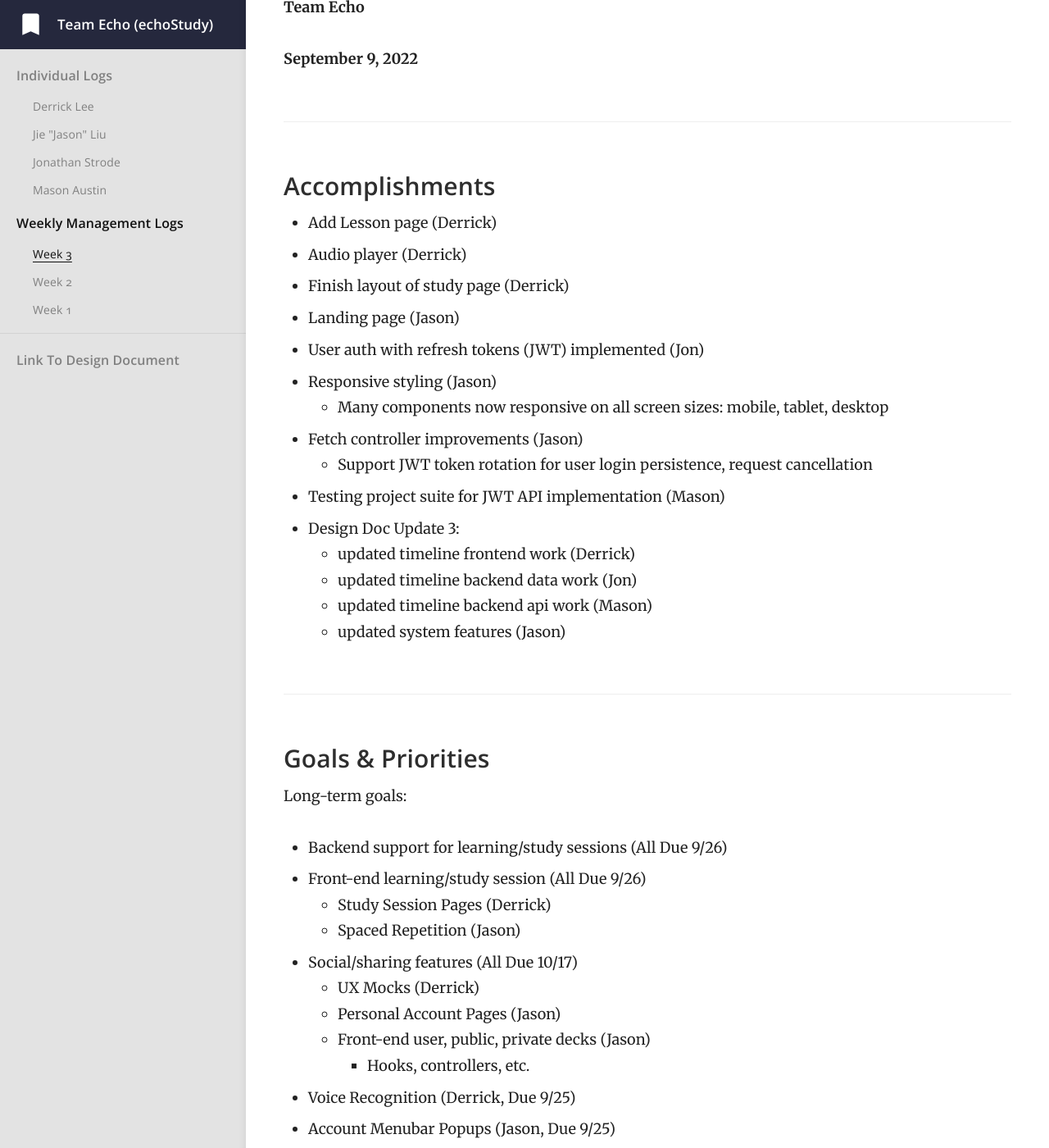
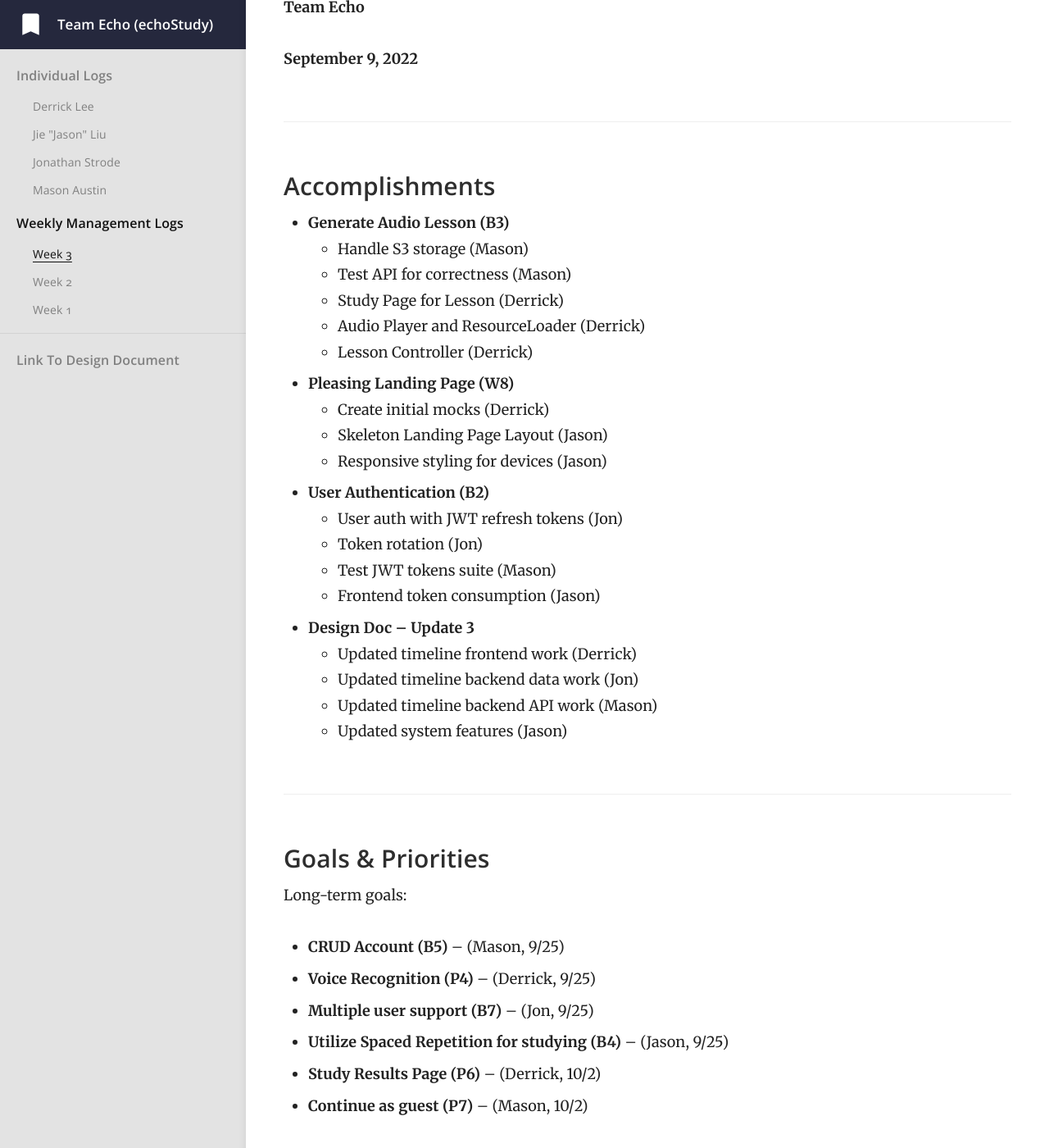
Before and after one commit to jiejasonliu/team-echo-site, a Jekyll site: the page built from _docs/weekly-management-logs/week-3.md, in a window 1280 px wide and 1400 px high, scrolled down 339 px. Shown: the whole window at 82% size. Built offline with Jekyll 4.4.1, drawn with Linux system fonts in a browser that asks for light colours; some of the changed text lies outside the part shown.

Commit message:
refactor: match DD features with week 3 WMR

```diff
--- a/_docs/weekly-management-logs/week-3.md
+++ b/_docs/weekly-management-logs/week-3.md
@@ -14,49 +14,46 @@ order: 3
 
 ### Accomplishments
 
-- Add Lesson page (Derrick)
-- Audio player (Derrick)
-- Finish layout of study page (Derrick)
-- Landing page (Jason)
-- User auth with refresh tokens (JWT) implemented (Jon)
-- Responsive styling (Jason)
-  - Many components now responsive on all screen sizes: mobile, tablet, desktop
-- Fetch controller improvements (Jason)
-  - Support JWT token rotation for user login persistence, request cancellation
-- Testing project suite for JWT API implementation (Mason)
-- Design Doc Update 3:
-  - updated timeline frontend work (Derrick)
-  - updated timeline backend data work (Jon)
-  - updated timeline backend api work (Mason)
-  - updated system features (Jason)
+- **Generate Audio Lesson (B3)**
+  - Handle S3 storage (Mason)
+  - Test API for correctness (Mason)
+  - Study Page for Lesson (Derrick)
+  - Audio Player and ResourceLoader (Derrick)
+  - Lesson Controller (Derrick)
+- **Pleasing Landing Page (W8)**
+  - Create initial mocks (Derrick)
+  - Skeleton Landing Page Layout (Jason)
+  - Responsive styling for devices (Jason)
+- **User Authentication (B2)**
+  - User auth with JWT refresh tokens (Jon)
+  - Token rotation (Jon)
+  - Test JWT tokens suite (Mason)
+  - Frontend token consumption (Jason)
+- **Design Doc -- Update 3**
+  - Updated timeline frontend work (Derrick)
+  - Updated timeline backend data work (Jon)
+  - Updated timeline backend API work (Mason)
+  - Updated system features (Jason)
 
 ### Goals & Priorities
 
 Long-term goals:
-
-- Backend support for learning/study sessions (All Due 9/26)
-- Front-end learning/study session (All Due 9/26)
-  - Study Session Pages (Derrick)
-  - Spaced Repetition (Jason)
-- Social/sharing features (All Due 10/17)
-  - UX Mocks (Derrick)
-  - Personal Account Pages (Jason)
-  - Front-end user, public, private decks (Jason)
-    - Hooks, controllers, etc.
-- Voice Recognition (Derrick, Due 9/25)
-- Account Menubar Popups (Jason, Due 9/25)
-- Spaced Repetition Scoring System (Mason, Due 9/25)
-- Spaced Recongition Fuzzy Language Matching (Derrick, 9/25)
+- **CRUD Account (B5)** -- (Mason, 9/25)
+- **Voice Recognition (P4)** -- (Derrick, 9/25)
+- **Multiple user support (B7)** -- (Jon, 9/25)
+- **Utilize Spaced Repetition for studying (B4)** -- (Jason, 9/25)
+- **Study Results Page (P6)** -- (Derrick, 10/2)
+- **Continue as guest (P7)**  -- (Mason, 10/2)
 
 Short-term goals:
-
-- User profiles and registration data model (Jon, Due 9/16)
-- Retrieve user profiles -- sharing, API interface (Mason, 9/16)
-- Spaced Repetition Research (Jason, Due 9/16)
-- Frontend controllers for registration (Jason, Due 9/16)
-- Create Lesson Hook (Derrick, Due 9/12)
-- Registration pages (Derrick, Due 9/16)
-- Speech Recognition (Derrick, Due 9/16)
+- **Sync Audio Lesson with card flipping (B6)** -- (Jason, 9/18)
+- **Study Deck Page (B1)** -- (Derrick, 9/18)
+- **Multiple user support (B7, partial)**
+  - Controllers and DB design -- (Jon, 9/18)
+  - API overhaul and testing -- (Mason, 9/18)
+- **CRUD Account (B5, partial)**
+  - User accounts serialization (Jon, 9/18)
+  - User accounts API interface (Maosn, 9/18)
 
 ### Needs
 
```
